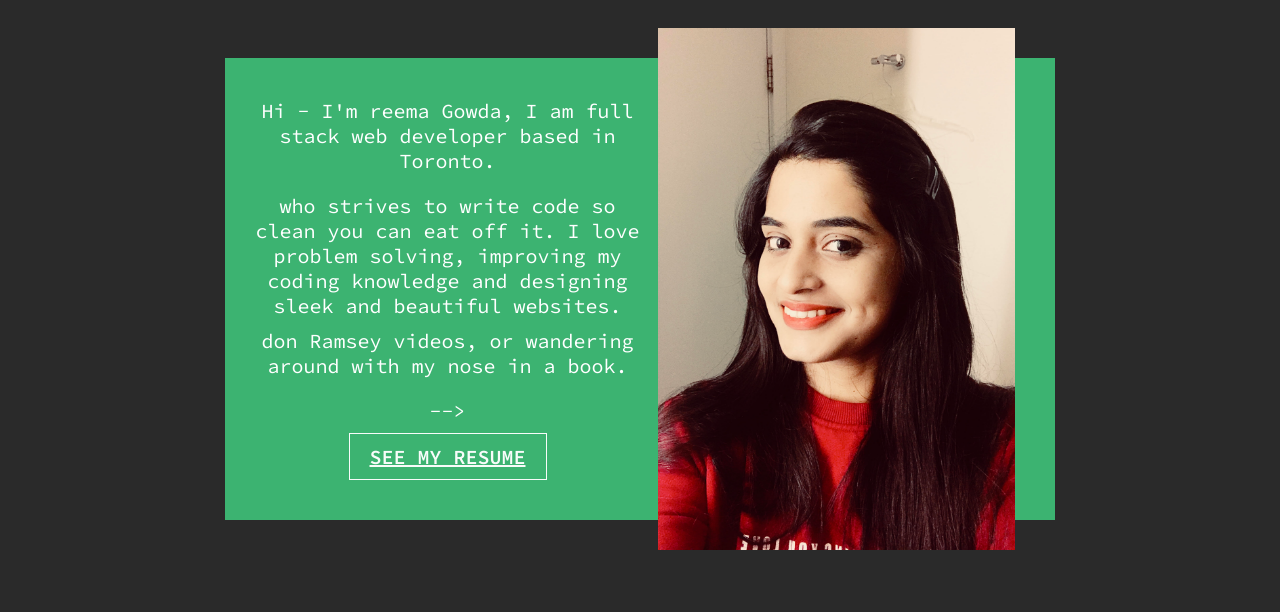
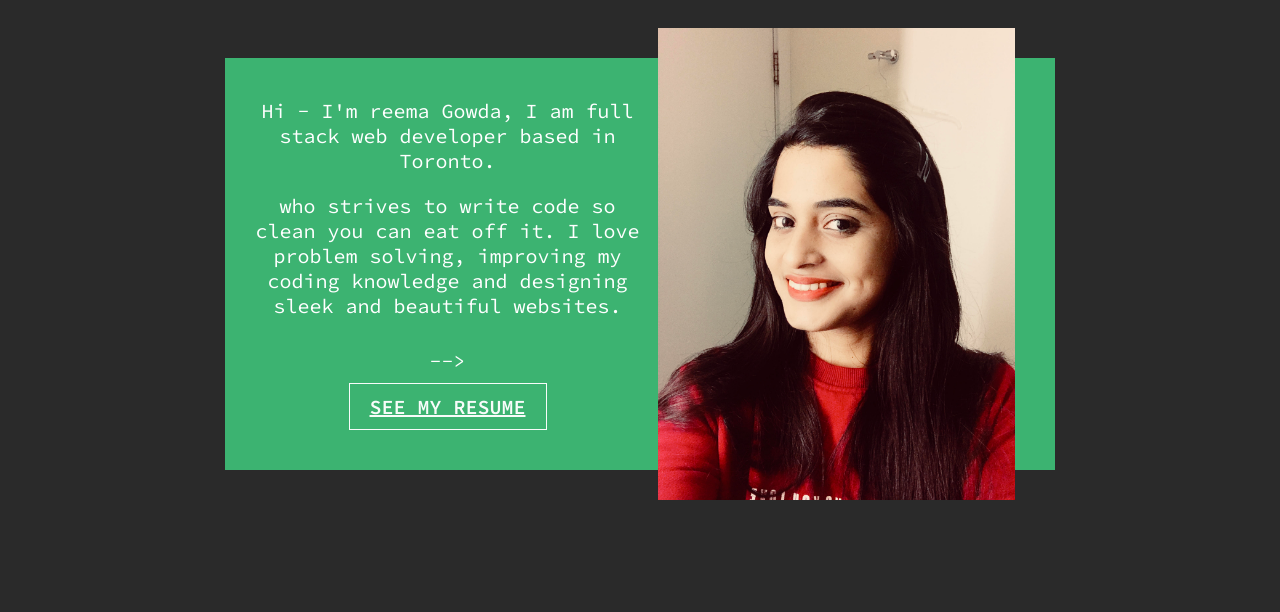
Before and after one commit to ReemaGowda/ReemaGowda.github.io, a plain HTML site: page index.html in a window 1280 px wide. Shown: the part 188-800 px from the top of the page. Drawn offline with nearby package versions, Linux system fonts and the light colour scheme.

Commit message:
Removed some text

```diff
--- a/index.html
+++ b/index.html
@@ -98,7 +98,7 @@
                             <p>Hi - I'm reema Gowda, I am full stack  web developer based in Toronto.</p>
                             <p> who strives to write code so clean
                                 you can eat off it. I love problem solving, improving my coding knowledge and designing sleek and beautiful websites.</p>
-                           don Ramsey videos, or wandering around with my nose in a book.</p> -->
+                          </p> -->
                             <a href="ReemaGowdan.pdf" target="_blank">See my Resume</a>
                         </div>
                     </div>
```
